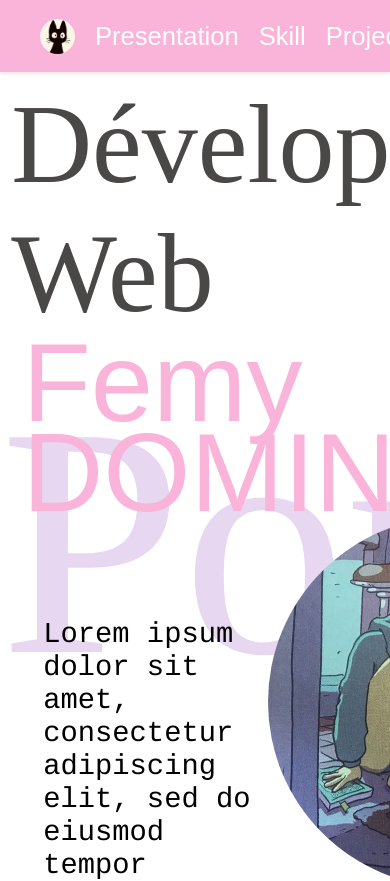
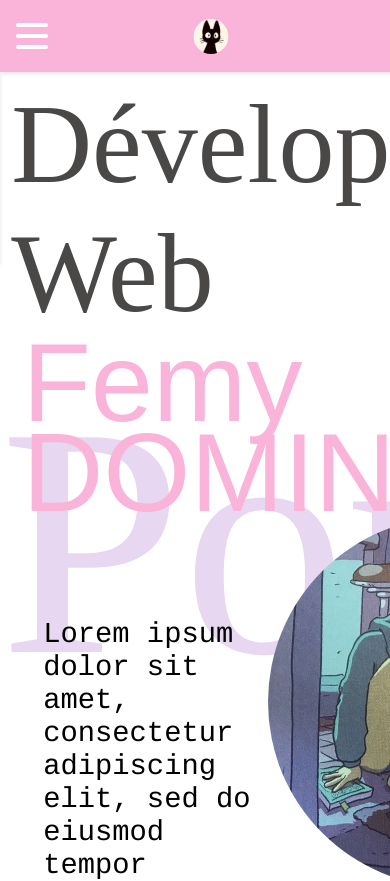
Before and after one commit to femy-dmng/Portfolio, a Next.js app in the folder portfolio/: page / in a window 390 px wide. Shown: the top 881 px of the page. Built offline with nearby package versions, Linux system fonts and the light colour scheme; a web font is replaced by a local one.

Commit message:
update: ajout d'un menu burger et d'un style responsive pour la barre de navigation

```diff
--- a/portfolio/components/navbar/navbar.module.scss
+++ b/portfolio/components/navbar/navbar.module.scss
@@ -1,4 +1,5 @@
 @use "@/styles/variables" as *;
+
 .navbar {
   background-color: $background-color-primary;
   color: $text-color-light;
@@ -8,6 +9,54 @@
   width: 100%;
   z-index: 50;
   box-shadow: 0 2px 4px rgba(0, 0, 0, 0.1);
+  display: flex;
+  align-items: center;
+  padding: 0 1rem;
+  height: 4.5rem;
+
+  .logoContainer {
+    margin-right: 2rem;
+
+    img {
+      border-radius: 20px;
+      vertical-align: middle;
+    }
+  }
+
+  .burgerMenu {
+    display: none;
+    flex-direction: column;
+    justify-content: space-around;
+    width: 2rem;
+    height: 2rem;
+    background: transparent;
+    border: none;
+    cursor: pointer;
+    padding: 0;
+    z-index: 10;
+
+    .burgerBar {
+      width: 2rem;
+      height: 0.25rem;
+      background-color: $text-color-light;
+      border-radius: 10px;
+      transition: all 0.3s linear;
+      position: relative;
+      transform-origin: 1px;
+
+      &.open {
+        &:first-child {
+          transform: rotate(45deg);
+        }
+        &:nth-child(2) {
+          opacity: 0;
+        }
+        &:nth-child(3) {
+          transform: rotate(-45deg);
+        }
+      }
+    }
+  }
 
   .list {
     display: flex;
@@ -16,13 +65,7 @@
     font-family: $font-secondary;
     margin: 0;
     align-items: center;
-    height: 4.5rem;
-    padding-left: 25;
-
-    img {
-      border-radius: 20px;
-      vertical-align: middle;
-    }
+    padding-left: 25px;
 
     a {
       color: $text-color-light;
@@ -35,3 +78,36 @@
     }
   }
 }
+
+// RESPONSIVE
+@media (max-width: 768px) {
+  .navbar {
+    .burgerMenu {
+      display: flex;
+    }
+
+    .logoContainer {
+      position: absolute;
+      left: 50%;
+      transform: translateX(-50%);
+      margin-right: 0;
+    }
+
+    .list {
+      position: fixed;
+      left: -100%;
+      top: 4.5rem;
+      flex-direction: column;
+      background-color: rgba($background-color-primary, 0.9);
+      width: 100%;
+      text-align: center;
+      transition: 0.3s;
+      box-shadow: 0 2px 4px rgba(0, 0, 0, 0.1);
+      padding: 2rem 0;
+
+      &.open {
+        left: 0;
+      }
+    }
+  }
+}
--- a/portfolio/components/navbar/navbar.tsx
+++ b/portfolio/components/navbar/navbar.tsx
@@ -1,17 +1,38 @@
+"use client";
 import Image from "next/image";
 import logo from "@/assets/jiji.jpg";
 import style from "./navbar.module.scss";
 import Link from "next/link";
+import { useState } from "react";
 
 export default function Navbar() {
+  const [isOpen, setIsOpen] = useState(false);
+
+  const toggleMenu = () => {
+    setIsOpen(!isOpen);
+  };
+
   return (
     <nav className={style.navbar}>
-      <ul className={style.list}>
-        <li>
-          <Link href="#presentation">
-            <Image src={logo} alt="Logo" width={35} height={35} />
-          </Link>
-        </li>
+      <button className={style.burgerMenu} onClick={toggleMenu}>
+        <span
+          className={`${style.burgerBar} ${isOpen ? style.open : ""}`}
+        ></span>
+        <span
+          className={`${style.burgerBar} ${isOpen ? style.open : ""}`}
+        ></span>
+        <span
+          className={`${style.burgerBar} ${isOpen ? style.open : ""}`}
+        ></span>
+      </button>
+
+      <div className={style.logoContainer}>
+        <Link href="#presentation">
+          <Image src={logo} alt="Logo" width={35} height={35} />
+        </Link>
+      </div>
+
+      <ul className={`${style.list} ${isOpen ? style.open : ""}`}>
         <li>
           <Link href="#presentation">Presentation</Link>
         </li>
```
